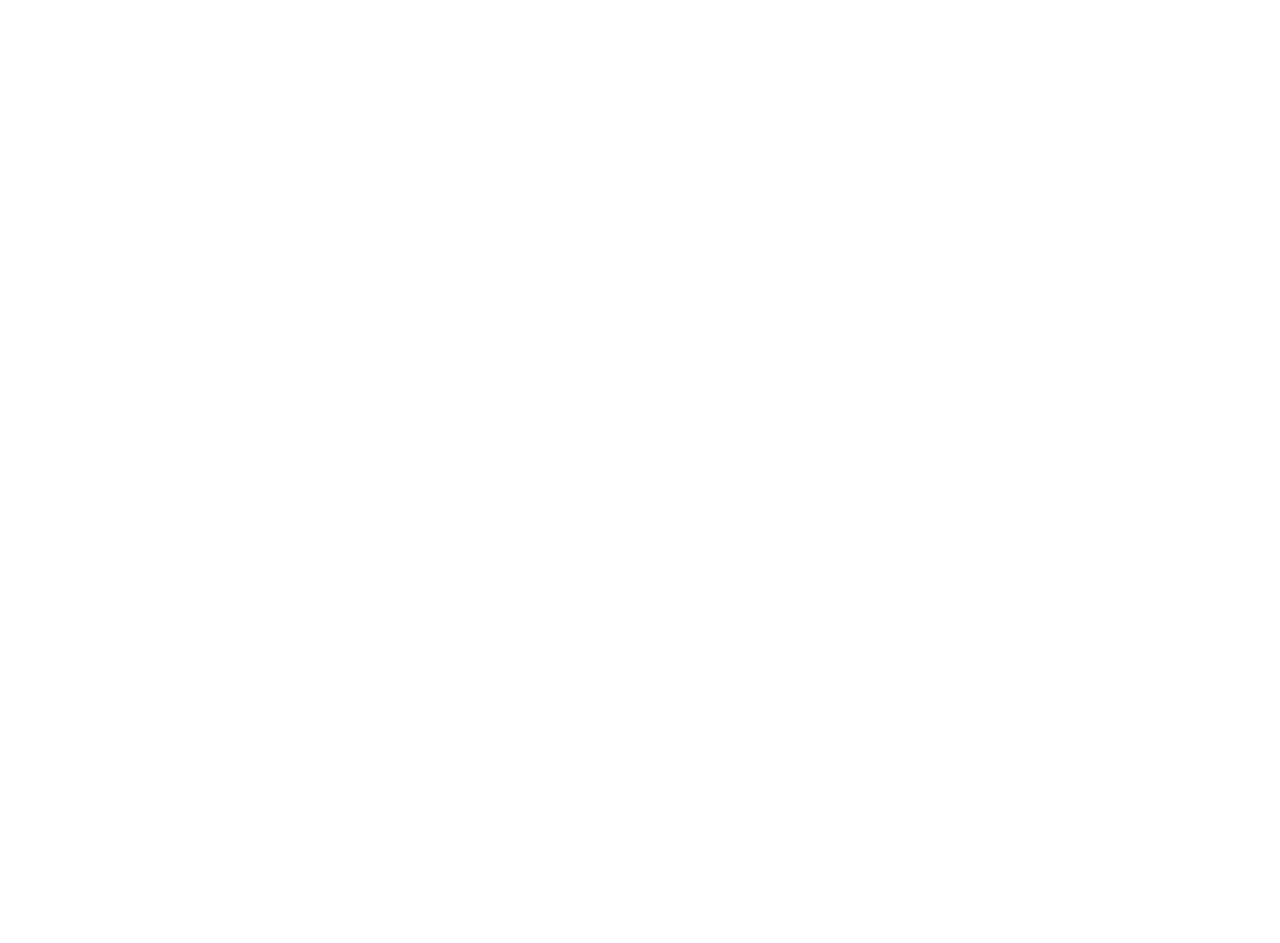
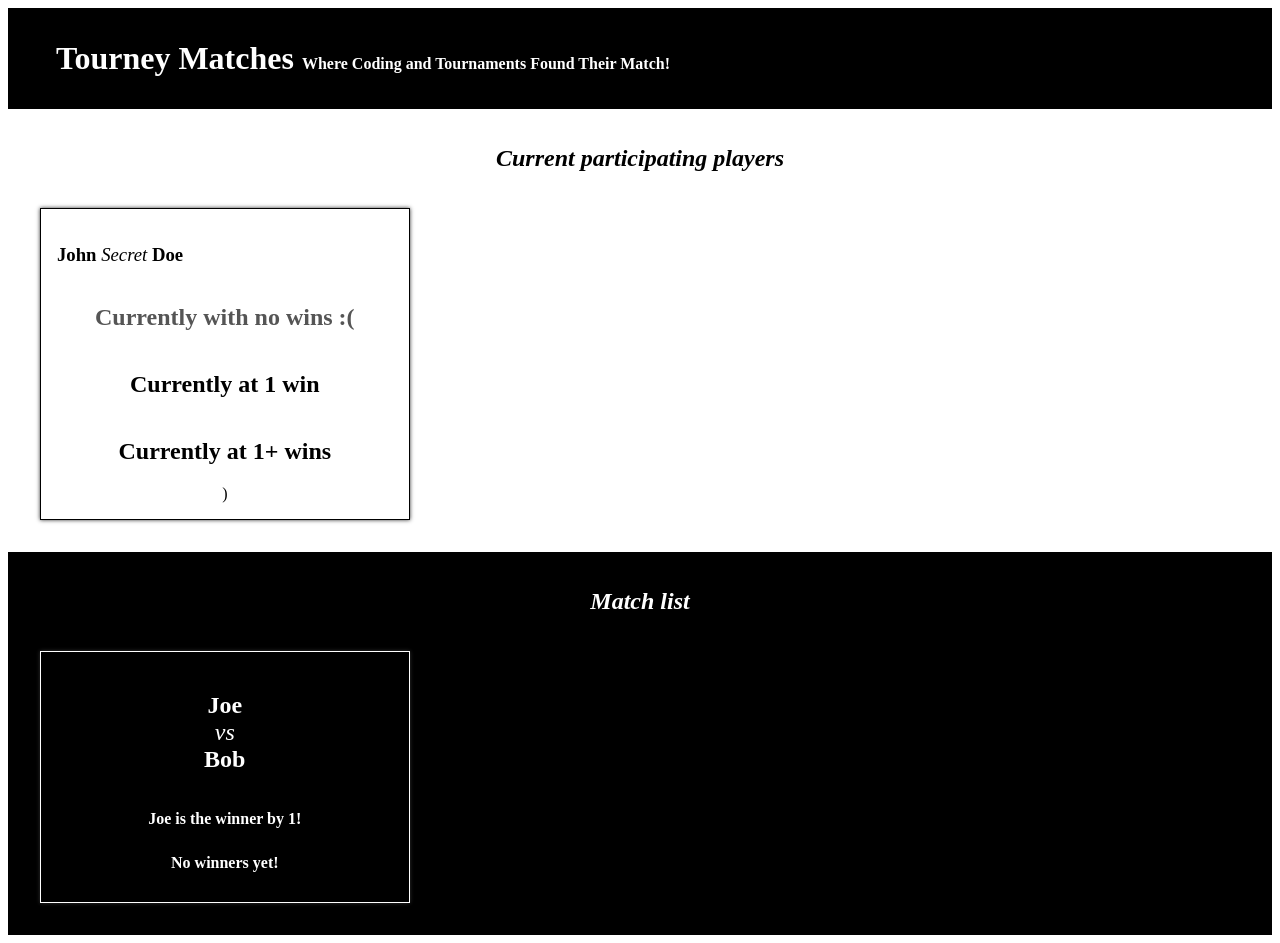
Before and after one commit to rebeccaariss/tourney-matches, a React (Create React App) app: page / in a window 1280 px wide. Before the commit the page ends 800 px from the top, so only its background shows below. Built offline with nearby package versions, Linux system fonts and the light colour scheme.

Commit message:
Set up App.js

```diff
--- a/src/App.js
+++ b/src/App.js
@@ -1,9 +1,18 @@
 import logo from './logo.svg';
 import './App.css';
+import PlayerList from './components/PlayerList';
+import MatchList from './components/MatchList';
 
 function App() {
   return (
-    <div className="App"></div>
+    <div className="App">
+      <h1>
+        Tourney Matches {" "}
+        <span>Where Coding and Tournaments Found Their Match!</span>
+      </h1>
+      <PlayerList />
+      <MatchList />
+    </div>
   );
 }
 
```
